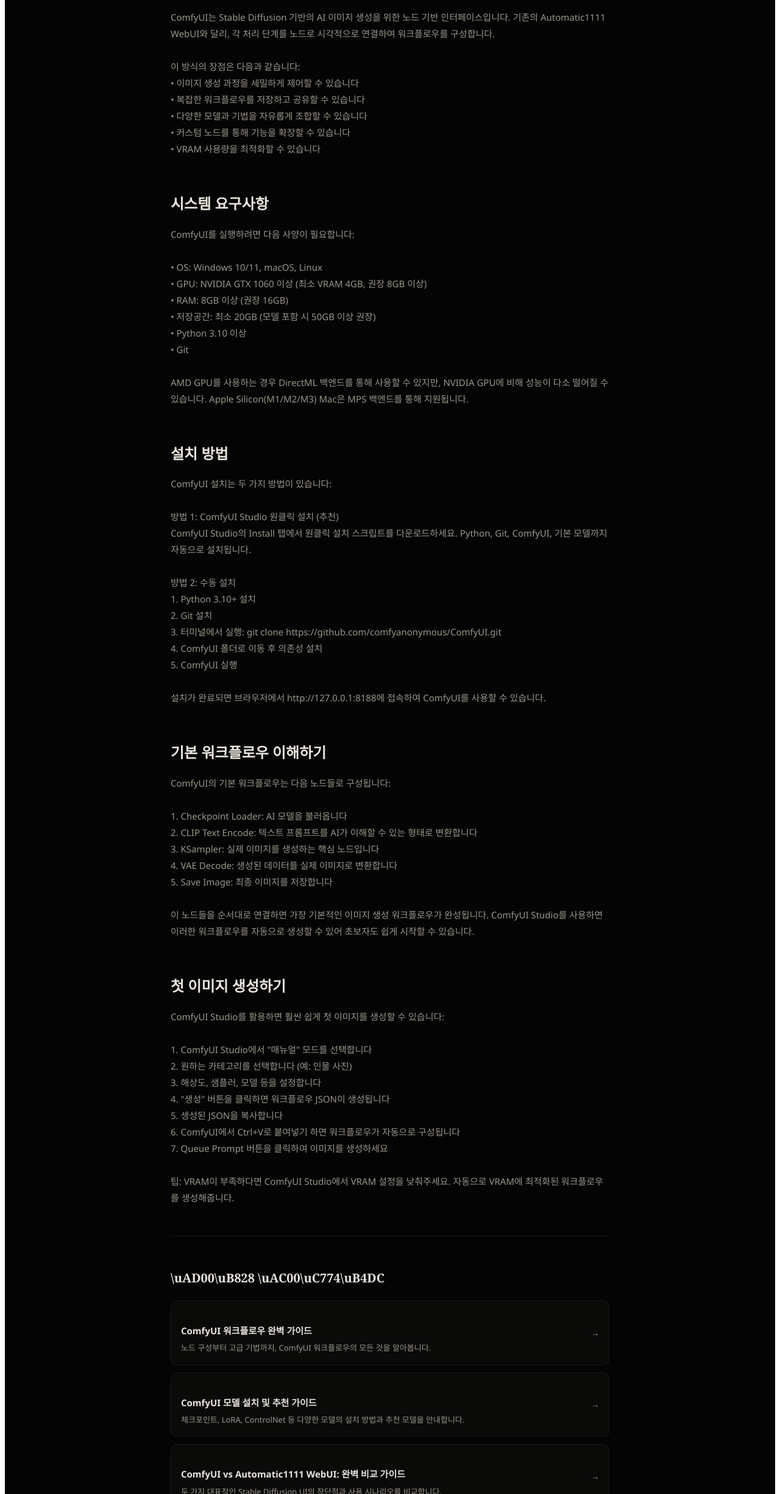
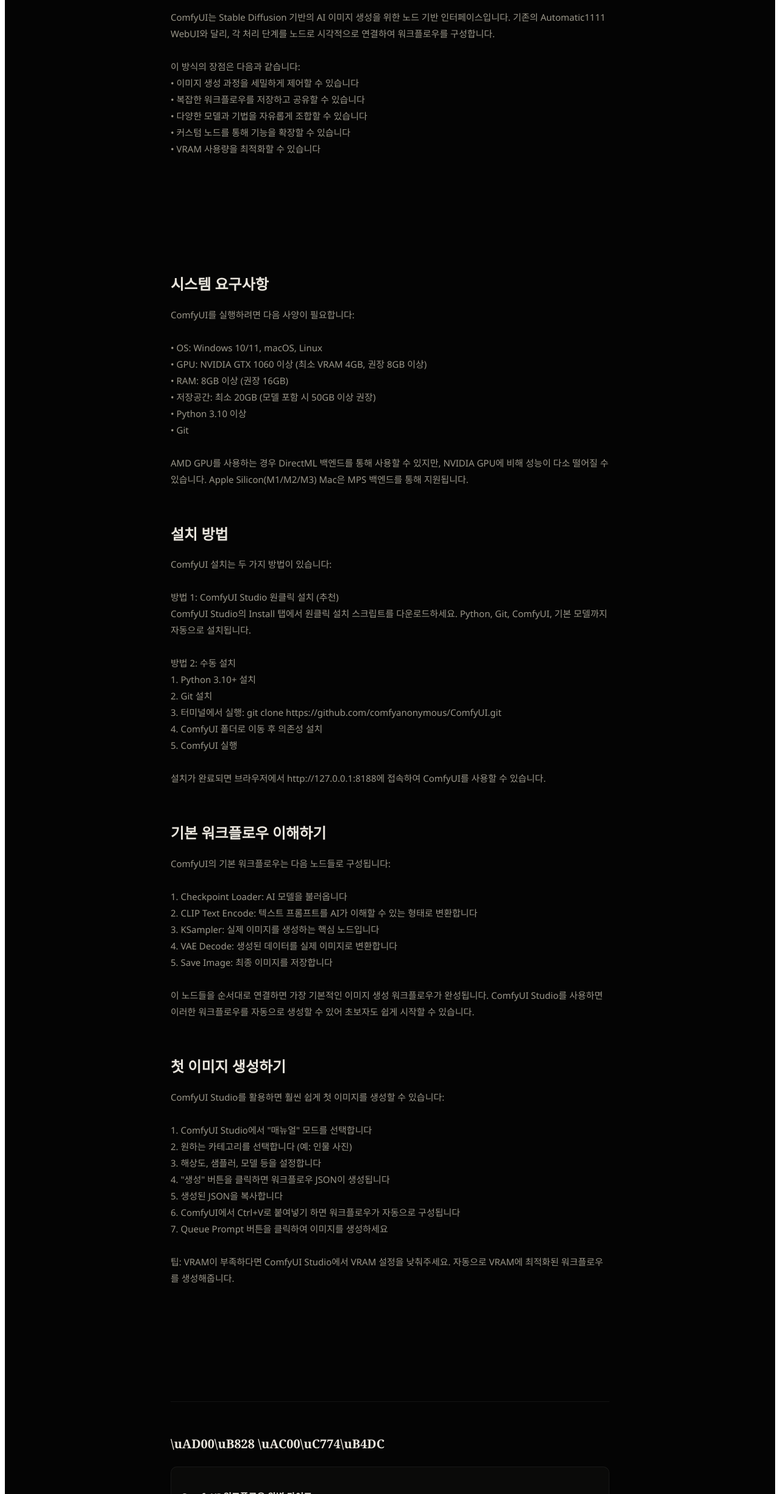
Before and after one commit to rkdghkclgns-design/Comfyui-studio, a React (Vite) app: page /guides/comfyui-beginners-guide in a window 1280 px wide. Shown: the part 825-3275 px from the top of the page at 61% size. Built offline with nearby package versions, Linux system fonts and the light colour scheme.

Commit message:
feat: AdSense 광고 슬롯 ID 적용 (8326910361)
모든 콘텐츠 페이지에 실제 광고 단위 슬롯 ID 설정

```diff
--- a/src/pages/AboutPage.jsx
+++ b/src/pages/AboutPage.jsx
@@ -48,7 +48,7 @@
           </div>
         </section>
 
-        <AdUnit slot="" format="auto" />
+        <AdUnit slot="8326910361" format="auto" />
 
         {/* Links */}
         <section style={{ marginBottom: 40 }}>
--- a/src/pages/GuideArticle.jsx
+++ b/src/pages/GuideArticle.jsx
@@ -47,11 +47,11 @@
               <h2 style={{ fontFamily: SERIF, fontSize: 24, fontWeight: 700, marginBottom: 16, color: T.text, paddingTop: 16 }}>{s.heading}</h2>
               <div style={{ fontSize: 15, color: T.text2, lineHeight: 1.8, whiteSpace: "pre-line" }}>{s.content}</div>
             </section>
-            {i === 0 && <AdUnit slot="" format="auto" />}
+            {i === 0 && <AdUnit slot="8326910361" format="auto" />}
           </React.Fragment>
         ))}
 
-        <AdUnit slot="" format="auto" />
+        <AdUnit slot="8326910361" format="auto" />
 
         {/* Related Guides */}
         {otherGuides.length > 0 && (
--- a/src/pages/GuidesIndex.jsx
+++ b/src/pages/GuidesIndex.jsx
@@ -36,7 +36,7 @@
           ))}
         </div>
 
-        <AdUnit slot="" format="auto" />
+        <AdUnit slot="8326910361" format="auto" />
 
         <div style={{ textAlign: "center", marginTop: 40, padding: "32px", background: T.bg2, borderRadius: 16, border: `1px solid ${T.border}` }}>
           <h3 style={{ fontFamily: SERIF, fontSize: 20, marginBottom: 12, color: T.text }}>\uC9C0\uAE08 \uBC14\uB85C \uC2DC\uC791\uD558\uC138\uC694</h3>
--- a/src/pages/LandingPage.jsx
+++ b/src/pages/LandingPage.jsx
@@ -65,7 +65,7 @@
         </div>
       </section>
 
-      <AdUnit slot="" format="auto" />
+      <AdUnit slot="8326910361" format="auto" />
 
       {/* How it works */}
       <section style={{ padding: "40px 0" }}>
--- a/src/pages/ShowcasePage.jsx
+++ b/src/pages/ShowcasePage.jsx
@@ -235,7 +235,7 @@
           </div>
         )}
 
-        <AdUnit slot="" format="auto" />
+        <AdUnit slot="8326910361" format="auto" />
 
         {/* Posts Grid */}
         {loading ? (
```
